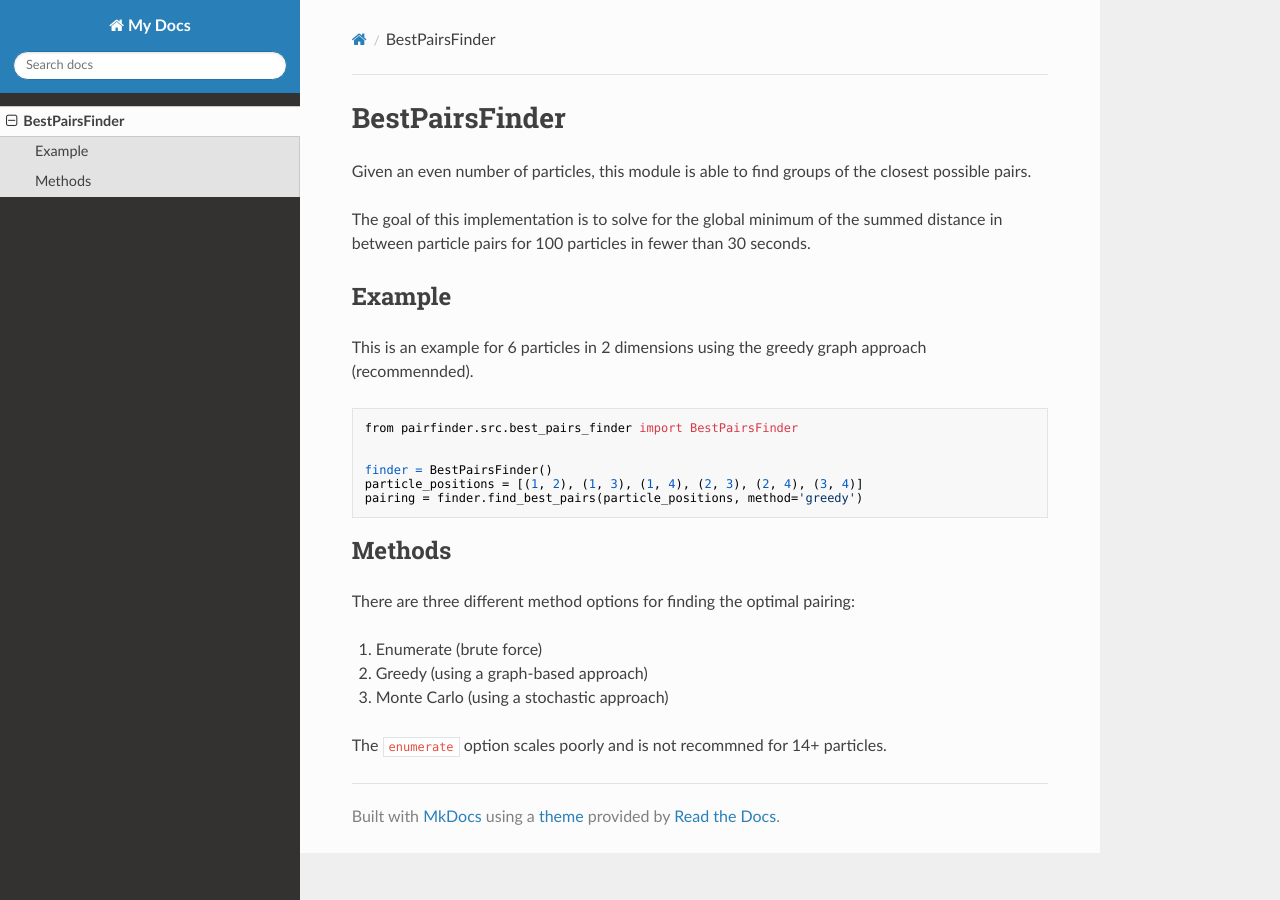
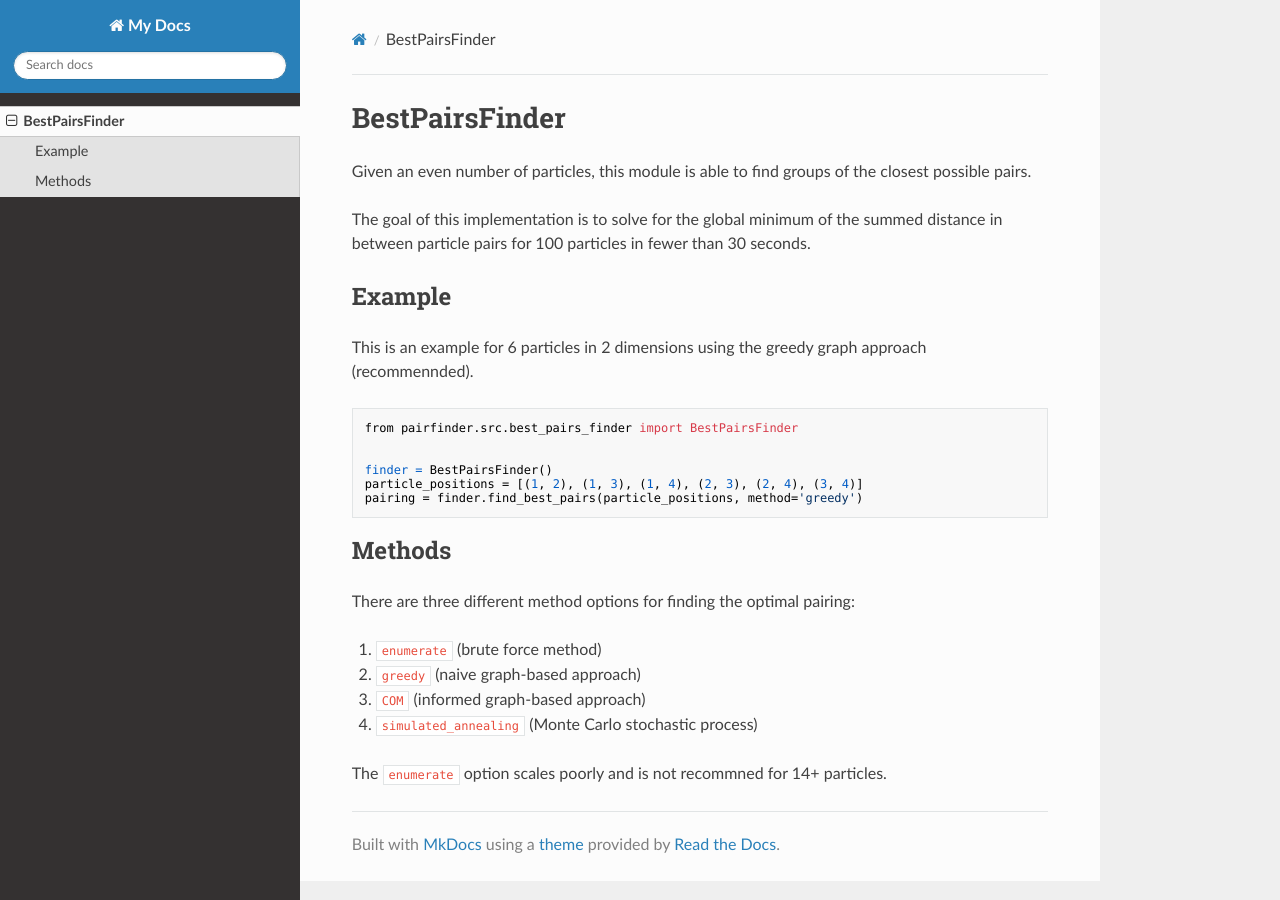
Before and after one commit to dgunruh/PairFinder, an MkDocs documentation site: the page built from pairfinder/src/index.md, in a window 1280 px wide. Built offline with MkDocs 1.6.1, drawn with Linux system fonts in a browser that asks for light colours; nearby versions of some CDN libraries.

Commit message:
update methods

````diff
--- a/pairfinder/src/index.md
+++ b/pairfinder/src/index.md
@@ -21,8 +21,9 @@ pairing = finder.find_best_pairs(particle_positions, method='greedy')
 
 There are three different method options for finding the optimal pairing:
 
-1. Enumerate (brute force)
-2. Greedy (using a graph-based approach)
-3. Monte Carlo (using a stochastic approach)
+1. `enumerate` (brute force method)
+2. `greedy` (naive graph-based approach)
+3. `COM` (informed graph-based approach)
+3. `simulated_annealing` (Monte Carlo stochastic process)
 
 The ```enumerate``` option scales poorly and is not recommned for 14+ particles.
````
Also changed, not shown: README.md (+11 -7 lines).
